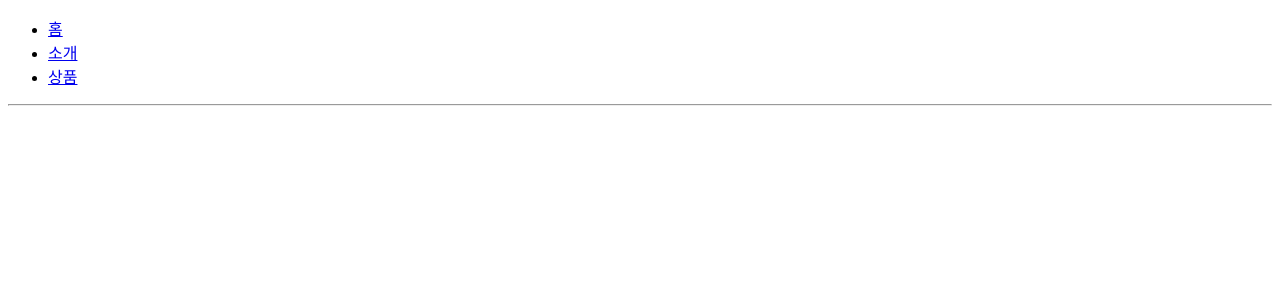
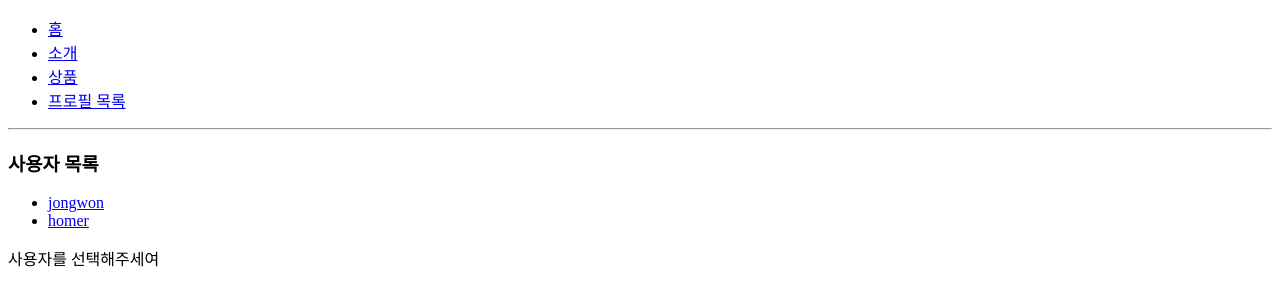
Before and after one commit to dwhddnjs/react-Router, a React (Create React App) app: page /profiles in a window 1280 px wide. Shown: the top 306 px of the page. Built offline with nearby package versions, Linux system fonts and the light colour scheme.

Commit message:
sub-router

```diff
--- a/src/App.js
+++ b/src/App.js
@@ -2,7 +2,7 @@
 import { Route, Link } from "react-router-dom";
 import Home from "./Home";
 import About from "./About";
-import Profile from "./Profile";
+import Profiles from "./Profiles";
 import Product from "./Product";
 
 function App() {
@@ -18,12 +18,15 @@
         <li>
           <Link to="/product">상품</Link>
         </li>
+        <li>
+          <Link to="/profiles">프로필 목록</Link>
+        </li>
       </ul>
       <hr />
       <Route path="/" component={Home} exact />
       <Route path="/about" component={About} />
       <Route path="/product" component={Product} />
-      <Route path="/profiles/:username" component={Profile} />
+      <Route path="/profiles" component={Profiles} />
     </div>
   );
 }
--- a/src/Profile.js
+++ b/src/Profile.js
@@ -1,8 +1,8 @@
 import React from "react";
 
 const profileData = {
-  dwhddnjs: {
-    name: "이종원",
+  jongwon: {
+    name: "dwhddnjs",
     description: "Frontend Engineer",
   },
 
@@ -17,6 +17,7 @@
 };
 
 export default function Profile({ match }) {
+  console.log(match);
   const { username } = match.params;
   const profile = profileData[username];
 
--- /dev/null
+++ b/src/Profiles.js
@@ -0,0 +1,26 @@
+import React from "react";
+import Profile from "./Profile";
+import { Link, Route } from "react-router-dom";
+
+export default function Profiles() {
+  return (
+    <div>
+      <h3>사용자 목록</h3>
+      <ul>
+        <li>
+          <Link to="/profiles/jongwon">jongwon</Link>
+        </li>
+        <li>
+          <Link to="/profiles/homer">homer</Link>
+        </li>
+      </ul>
+
+      <Route
+        path="/profiles"
+        exact
+        render={() => <div>사용자를 선택해주세여</div>}
+      />
+      <Route path="/profiles/:username" component={Profile} />
+    </div>
+  );
+}
```
Also changed, not shown: src/Home.js (line endings or trailing spaces).
